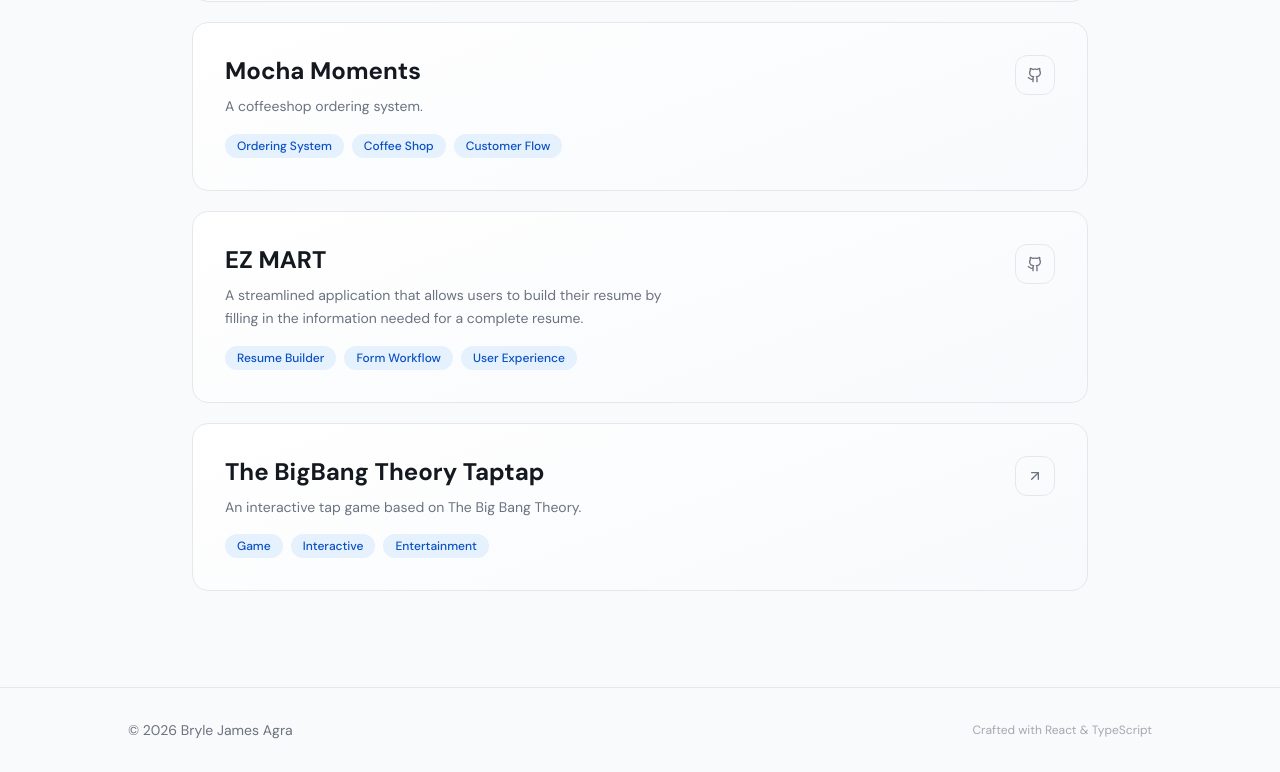
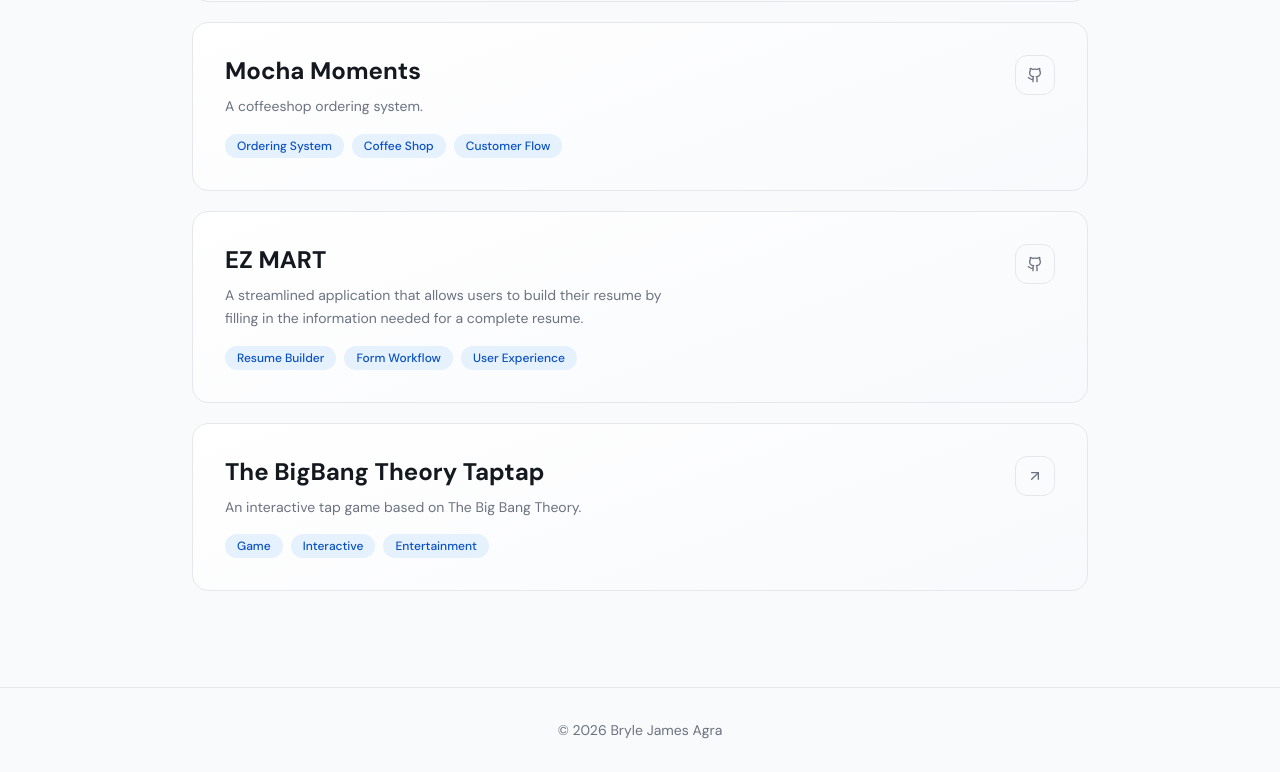
Before and after one commit to PancitGuisado/bryle-portfolio, a React (Vite) app: page /projects in a window 1280 px wide. Shown: the part 598-1370 px from the top of the page. Built offline with nearby package versions, Linux system fonts and the light colour scheme; the HTML template or start-up script is replaced by a standard one.

Commit message:
removed something in the footer

```diff
--- a/src/components/Footer.tsx
+++ b/src/components/Footer.tsx
@@ -1,11 +1,10 @@
 export default function Footer() {
   return (
     <footer className="border-t border-border py-8 px-6">
-      <div className="mx-auto flex max-w-5xl flex-col items-center justify-between gap-4 sm:flex-row">
+      <div className="mx-auto flex max-w-5xl flex-col items-center justify-center sm:flex-row">
         <p className="text-sm text-muted-foreground">
           © {new Date().getFullYear()} Bryle James Agra
         </p>
-        <p className="text-xs text-muted-foreground/60">Crafted with React & TypeScript</p>
       </div>
     </footer>
   );
```
